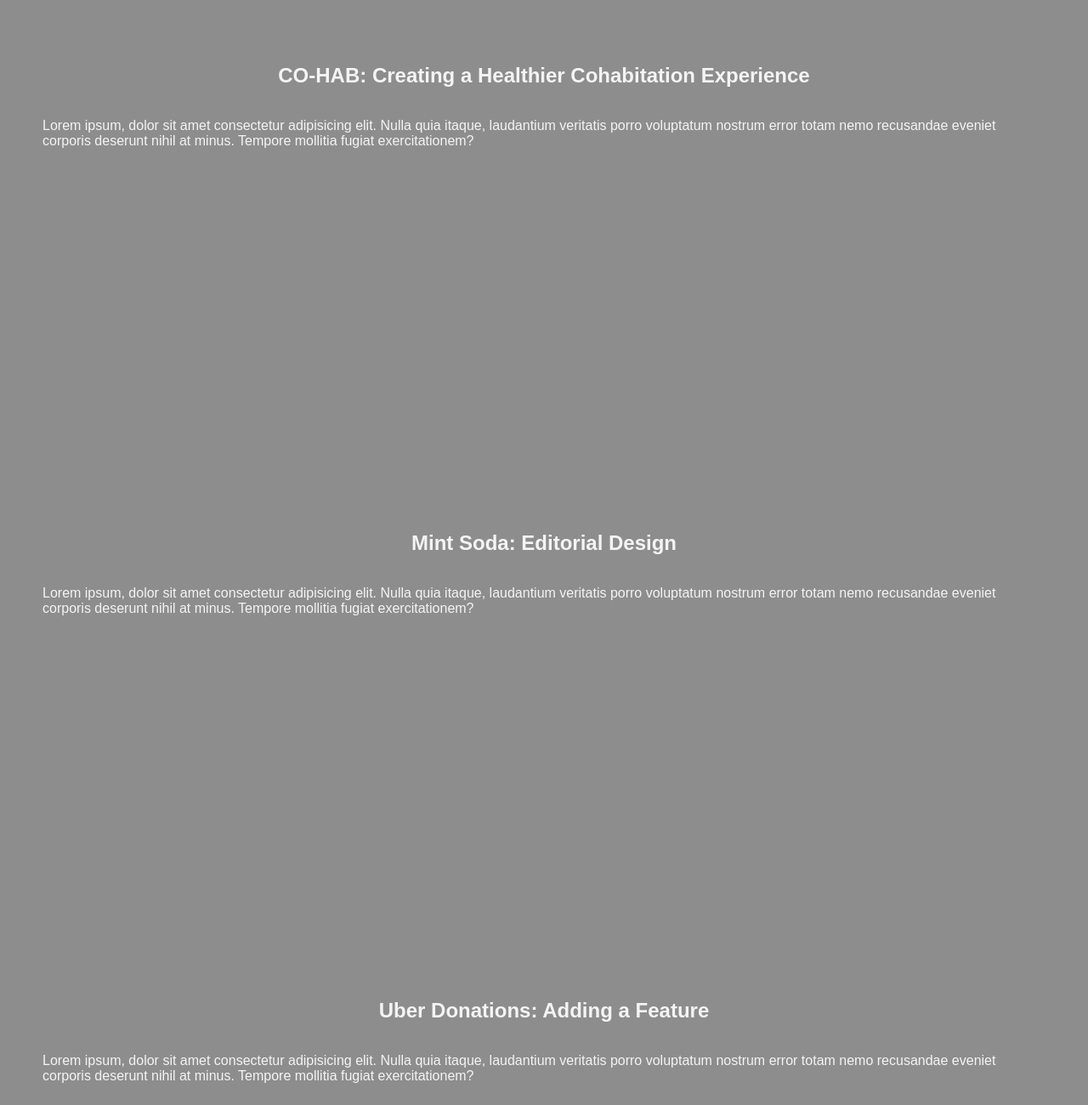
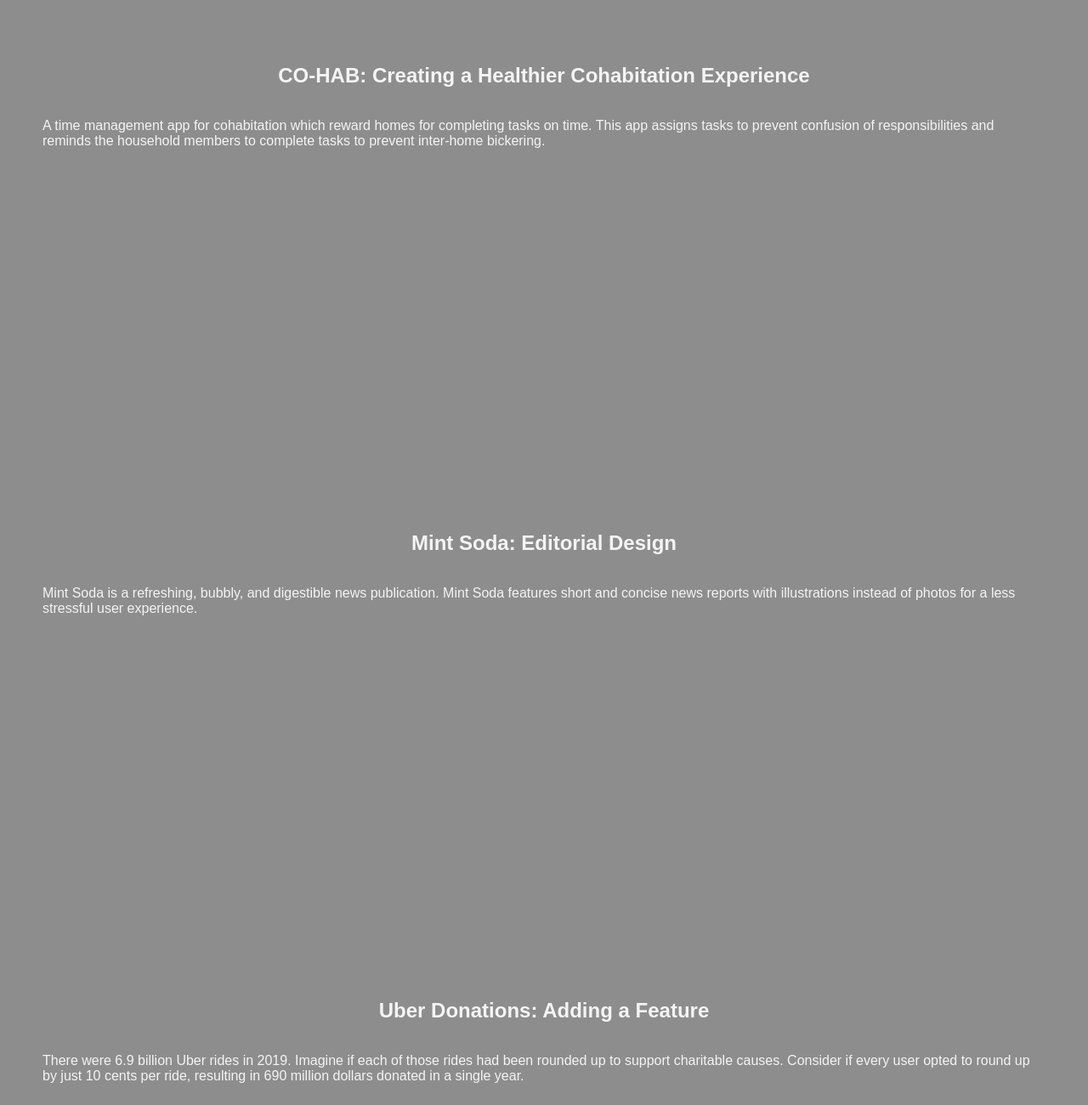
Before and after one commit to gtransue/Day_1_UX, a plain HTML site: page Grace.html in a window 1280 px wide. Shown: the part 780-2080 px from the top of the page at 85% size. Drawn offline with Linux system fonts and the light colour scheme.

Commit message:
Update Grace.html

```diff
--- a/Grace.html
+++ b/Grace.html
@@ -32,27 +32,27 @@
       <div class="project" id="co-hab">
         <h2>CO-HAB: Creating a Healthier Cohabitation Experience</h2>
         <p>
-          Lorem ipsum, dolor sit amet consectetur adipisicing elit. Nulla quia itaque, laudantium
-          veritatis porro voluptatum nostrum error totam nemo recusandae eveniet corporis deserunt
-          nihil at minus. Tempore mollitia fugiat exercitationem?
+          A time management app for cohabitation which reward homes for completing tasks on time.
+          This app assigns tasks to prevent confusion of responsibilities and reminds the household
+          members to complete tasks to prevent inter-home bickering.
         </p>
     <!--     <img src="./smartmockups_khoy7xjr.jpg" alt="Man on computer" /> -->
       </div>
       <div class="project" id="MintSoda">
         <h2>Mint Soda: Editorial Design</h2>
         <p>
-          Lorem ipsum, dolor sit amet consectetur adipisicing elit. Nulla quia itaque, laudantium
-          veritatis porro voluptatum nostrum error totam nemo recusandae eveniet corporis deserunt
-          nihil at minus. Tempore mollitia fugiat exercitationem?
+         Mint Soda is a refreshing, bubbly, and digestible news publication. Mint Soda features
+         short and concise news reports with illustrations instead of photos for a less stressful
+         user experience.
         </p>
       <!--   <img src="/smartmockups_khoy7xjr.jpg" alt="Computer Screen" -->
       </div>
       <div class="project" id="UberDonations">
         <h2>Uber Donations: Adding a Feature</h2>
         <p>
-          Lorem ipsum, dolor sit amet consectetur adipisicing elit. Nulla quia itaque, laudantium
-          veritatis porro voluptatum nostrum error totam nemo recusandae eveniet corporis deserunt
-          nihil at minus. Tempore mollitia fugiat exercitationem?
+          There were 6.9 billion Uber rides in 2019. Imagine if each of those rides had been rounded up
+          to support charitable causes. Consider if every user opted to round up by just 10 cents per
+          ride, resulting in 690 million dollars donated in a single year.
         </p>
      <!--    <img src="./imgs/img3.jpg" alt="Tablet with document open"  -->
 
```
